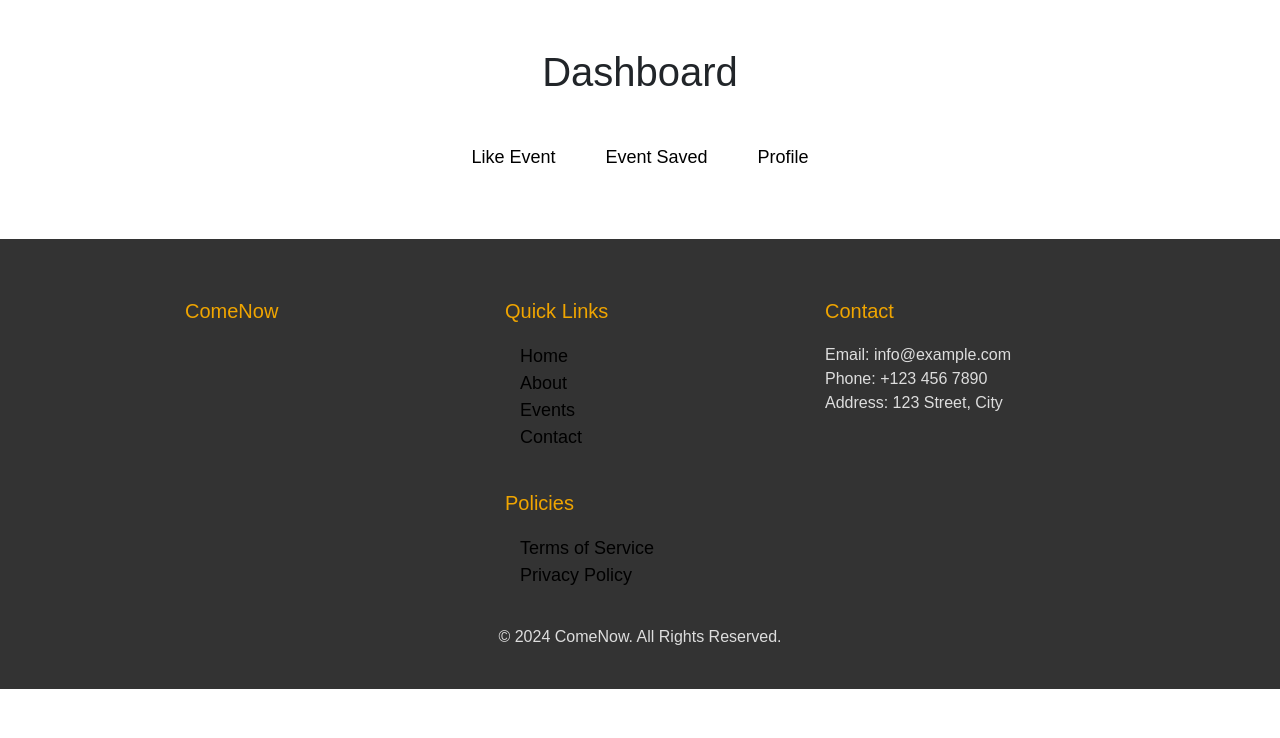
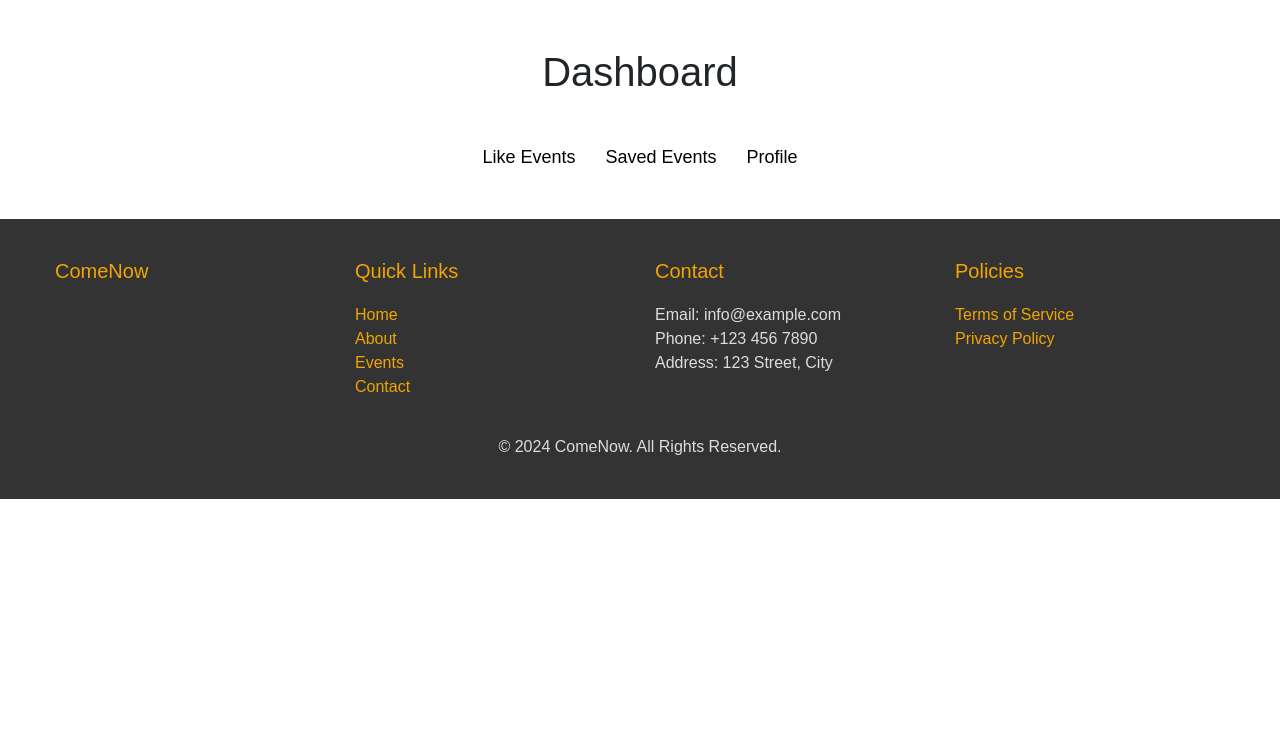
Before and after one commit to Haikalfkri/ComeNow, a Django app: template ComeNow/templates/dashboard/dash-user/event-like.html in a window 1280 px wide. Shown: the part 62-800 px from the top of the page. Run offline with Django 5.2, Linux system fonts and the light colour scheme; the template is opened without the code that fills it, so the values that code supplies are empty.

Commit message:
fix footer in dashboard

```diff
--- a/ComeNow/templates/dashboard/dash-user/dashboard.html
+++ b/ComeNow/templates/dashboard/dash-user/dashboard.html
@@ -6,18 +6,18 @@
     #admin-dashbord-body h1 {
         text-align: center;
     }
-    .row {
+    .row-user {
         display: flex;
         justify-content: center;
         margin-top: 20px;
     }
-    .row a {
+    .row-user a {
         margin: 0 15px;
         text-decoration: none;
         color: black;
         font-size: 18px;
     }
-    .row a.active {
+    .row-user a.active {
         border-bottom: 2px solid black;
     }
 </style>
@@ -25,9 +25,9 @@
 <div class="mt-5" id="admin-dashbord-body">
     <h1>Dashboard</h1>
 
-    <div class="row mt-5">
-        <a href="{% url 'like-events' %}" id="events-link">Like Event</a>
-        <a href="{% url 'saved-events' %}" id="saved-events">Event Saved</a>
+    <div class="row mt-5 row-user">
+        <a href="{% url 'like-events' %}" id="events-link">Like Events</a>
+        <a href="{% url 'saved-events' %}" id="saved-events">Saved Events</a>
         <a href="" id="user-profile">Profile</a>
     </div>
 
@@ -50,9 +50,9 @@
             userLink.classList.add('active');
         }
 
-        document.querySelectorAll('.row a').forEach(link => {
+        document.querySelectorAll('.row-user a').forEach(link => {
             link.addEventListener('click', function(event) {
-                document.querySelectorAll('.row a').forEach(link => link.classList.remove('active'));
+                document.querySelectorAll('.row-user a').forEach(link => link.classList.remove('active'));
                 this.classList.add('active');
             });
         });
--- a/ComeNow/templates/dashboard/dash-user/event-like.html
+++ b/ComeNow/templates/dashboard/dash-user/event-like.html
@@ -26,7 +26,7 @@
         font-weight: bold;
         color: #333;
     }
-    .row {
+    .row-event-like {
         display: flex;
         justify-content: center;
         gap: 20px;
@@ -36,7 +36,7 @@
     }
 </style>
 
-<div class="row">
+<div class="row row-event-like">
     {% for event in liked_events %}
     <div class="col-sm-4 mt-5 position-relative">
         <div class="card">
--- a/ComeNow/templates/dashboard/dash-user/event-saved.html
+++ b/ComeNow/templates/dashboard/dash-user/event-saved.html
@@ -26,7 +26,7 @@
         font-weight: bold;
         color: #333;
     }
-    .row {
+    .row-event-saved {
         display: flex;
         justify-content: center;
         gap: 20px;
@@ -36,7 +36,7 @@
     }
 </style>
 
-<div class="row">
+<div class="row row-event-saved">
     {% for event in saved_events %}
     <div class="col-sm-4 mt-5 position-relative">
         <div class="card">
```
Also changed, not shown: ComeNow/templates/dashboard/dash-admin/dashboard.html (+6 -6 lines).
